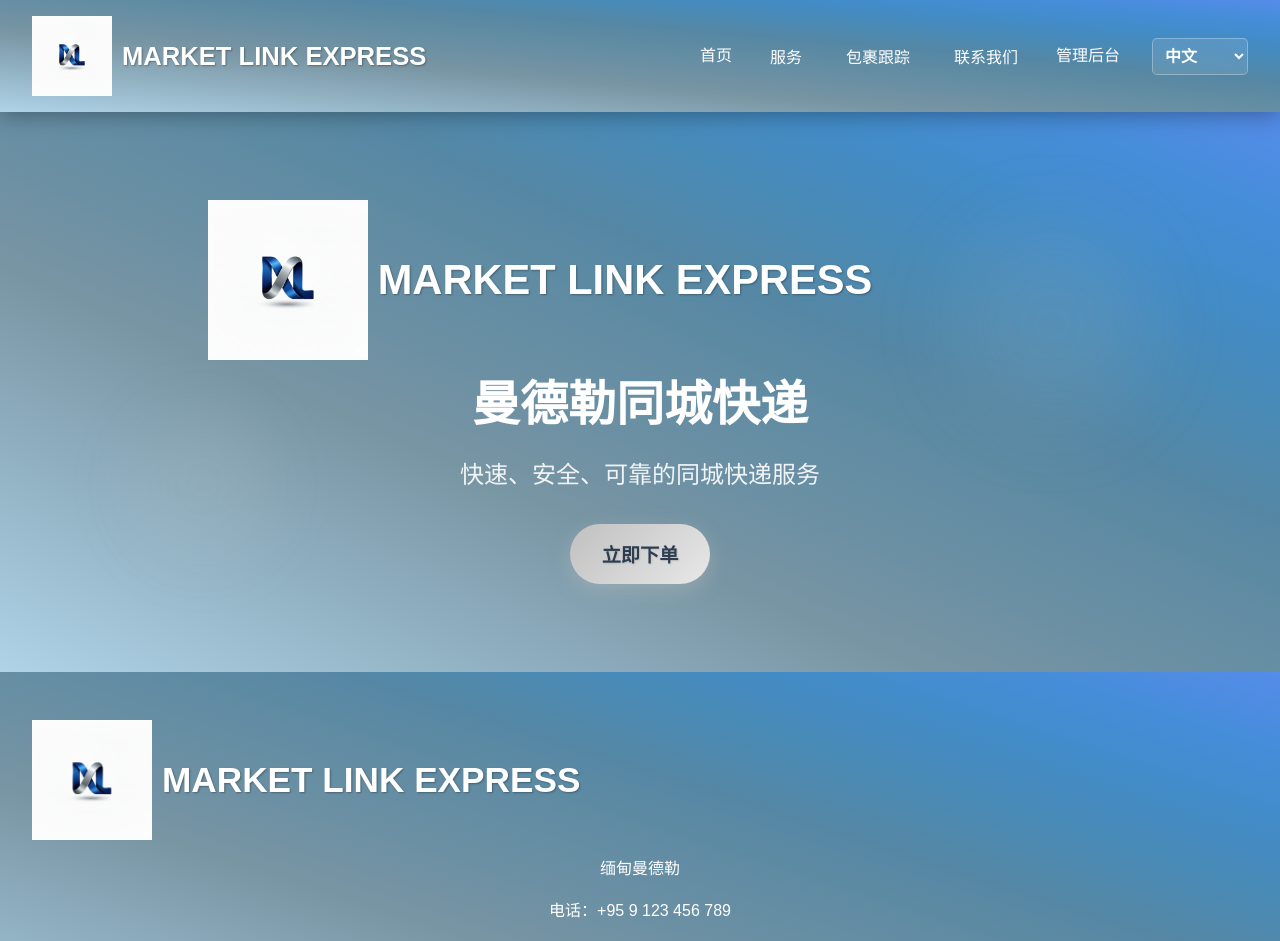
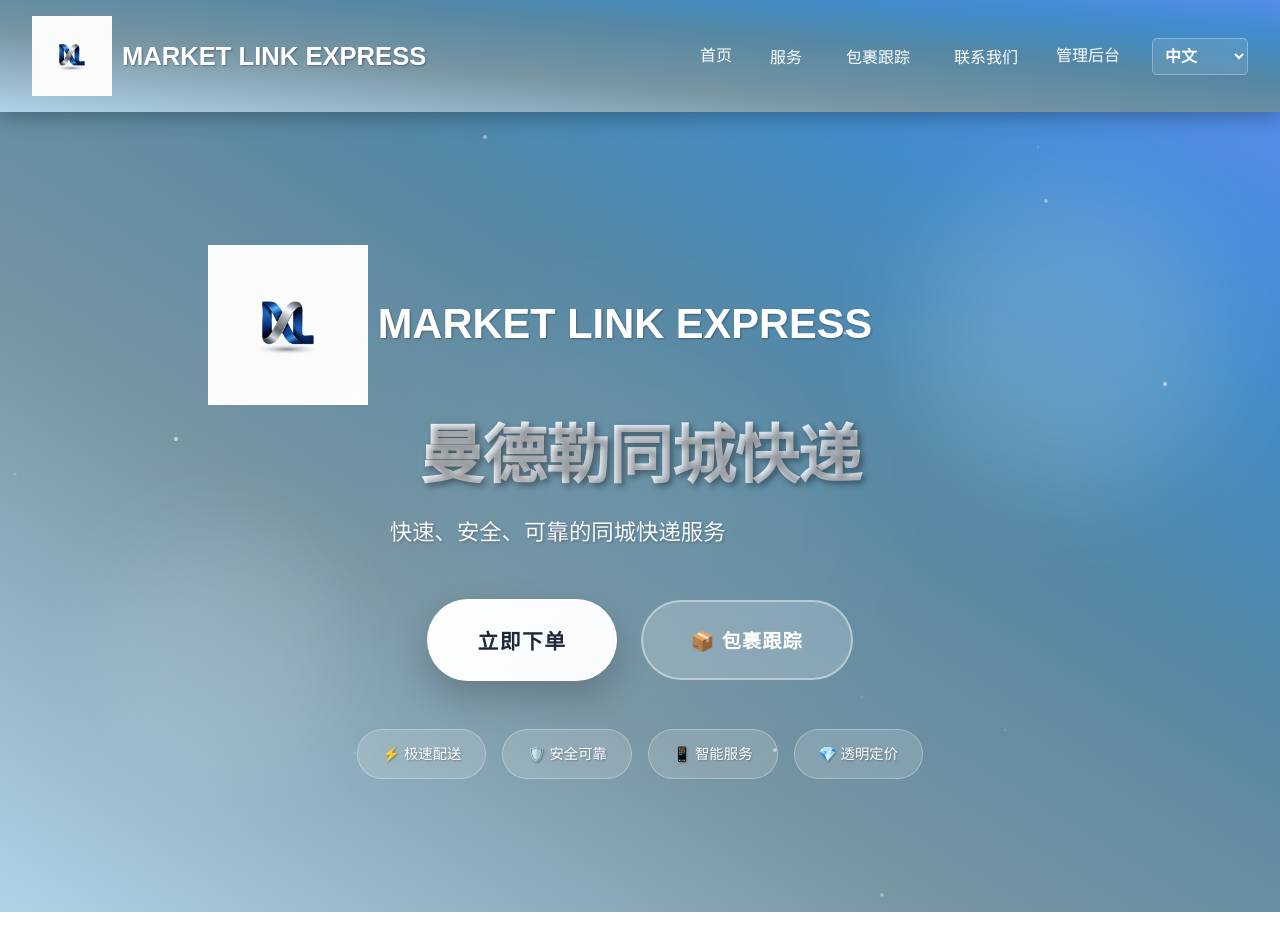
Before and after one commit to huangdelun16-lgtm/ml-express, a React (Create React App) app: page / in a window 1280 px wide. Shown: the top 941 px of the page. After the commit the page ends 912 px from the top, so only its background shows below. Built offline with nearby package versions, Linux system fonts and the light colour scheme; no server answers; the database is empty; the HTML template or start-up script is replaced by a standard one.

Commit message:
Enhance homepage: Remove footer cards and add premium animations with attractive elements

```diff
--- a/src/pages/HomePage.tsx
+++ b/src/pages/HomePage.tsx
@@ -596,111 +596,245 @@
         transform: isVisible ? 'translateY(0)' : 'translateY(30px)',
         transition: 'all 0.6s ease-in-out',
         textAlign: 'center',
-        minHeight: window.innerWidth < 768 ? '60vh' : '70vh',
+        minHeight: '100vh',
         display: 'flex',
         flexDirection: 'column',
         justifyContent: 'center',
         alignItems: 'center',
         overflow: 'hidden'
       }}>
-        {/* 背景装饰 */}
+        {/* 动态背景装饰 */}
         <div style={{
           position: 'absolute',
-          top: '20%',
-          right: '10%',
-          width: '200px',
-          height: '200px',
-          background: 'rgba(192, 192, 192, 0.1)',
+          top: '10%',
+          right: '5%',
+          width: '300px',
+          height: '300px',
+          background: 'rgba(255,255,255,0.15)',
           borderRadius: '50%',
-          filter: 'blur(40px)'
+          filter: 'blur(50px)',
+          animation: 'float 6s ease-in-out infinite'
         }}></div>
         <div style={{
           position: 'absolute',
-          bottom: '20%',
-          left: '10%',
-          width: '150px',
-          height: '150px',
-          background: 'rgba(192, 192, 192, 0.1)',
+          bottom: '15%',
+          left: '8%',
+          width: '250px',
+          height: '250px',
+          background: 'rgba(255,255,255,0.1)',
           borderRadius: '50%',
-          filter: 'blur(30px)'
+          filter: 'blur(40px)',
+          animation: 'float 8s ease-in-out infinite reverse'
         }}></div>
+        <div style={{
+          position: 'absolute',
+          top: '50%',
+          left: '50%',
+          transform: 'translate(-50%, -50%)',
+          width: '400px',
+          height: '400px',
+          background: 'rgba(255,255,255,0.05)',
+          borderRadius: '50%',
+          filter: 'blur(80px)',
+          animation: 'pulse 10s ease-in-out infinite'
+        }}></div>
+
+        {/* 粒子效果 */}
+        {[...Array(20)].map((_, i) => (
+          <div key={i} style={{
+            position: 'absolute',
+            width: '4px',
+            height: '4px',
+            background: 'rgba(255,255,255,0.6)',
+            borderRadius: '50%',
+            left: `${Math.random() * 100}%`,
+            top: `${Math.random() * 100}%`,
+            animation: `sparkle ${3 + Math.random() * 4}s ease-in-out infinite`,
+            animationDelay: `${Math.random() * 2}s`
+          }}></div>
+        ))}
 
         <div style={{ position: 'relative', zIndex: 1 }}>
+          {/* 主标题区域 */}
+          <div style={{
+            marginBottom: '3rem',
+            animation: 'fadeInUp 1s ease-out'
+          }}>
             <Logo size="large" />
             <h1 style={{
-            fontSize: window.innerWidth < 768 ? '2rem' : '3rem',
-            marginBottom: '1rem',
-            fontWeight: 'bold',
-            lineHeight: '1.2',
+              fontSize: window.innerWidth < 768 ? '2.5rem' : '4rem',
+              marginBottom: '1.5rem',
+              fontWeight: '800',
+              textShadow: '3px 3px 6px rgba(0,0,0,0.4)',
+              background: 'linear-gradient(45deg, #ffffff, #f0f8ff, #e6f3ff)',
+              WebkitBackgroundClip: 'text',
+              WebkitTextFillColor: 'transparent',
+              backgroundClip: 'text',
+              letterSpacing: '-1px',
+              lineHeight: '1.1',
               marginTop: '1rem'
             }}>
               {t.hero.title}
             </h1>
             <p style={{
-            fontSize: window.innerWidth < 768 ? '1.1rem' : '1.5rem',
+              fontSize: window.innerWidth < 768 ? '1.1rem' : '1.4rem',
               marginBottom: '2rem',
-            opacity: 0.9,
-            maxWidth: '1000px',
-            lineHeight: '1.4'
+              opacity: 0.95,
+              maxWidth: '700px',
+              lineHeight: '1.6',
+              fontWeight: '300',
+              textShadow: '1px 1px 3px rgba(0,0,0,0.3)'
             }}>
               {t.hero.subtitle}
             </p>
+          </div>
+
+          {/* CTA按钮区域 */}
+          <div style={{
+            display: 'flex',
+            gap: '1.5rem',
+            flexDirection: window.innerWidth < 768 ? 'column' : 'row',
+            alignItems: 'center',
+            justifyContent: 'center',
+            animation: 'fadeInUp 1s ease-out 0.3s both'
+          }}>
             <button
               onClick={() => setShowOrderForm(true)}
               style={{
-              background: 'linear-gradient(135deg, #C0C0C0 0%, #E8E8E8 100%)',
-              color: '#2C3E50',
-              border: 'none',
-              padding: window.innerWidth < 768 ? '0.8rem 1.5rem' : '1rem 2rem',
+                background: 'linear-gradient(135deg, #ffffff 0%, #f8fafc 100%)',
+                color: '#1e293b',
+                border: '2px solid rgba(255,255,255,0.3)',
+                padding: window.innerWidth < 768 ? '1.2rem 2.5rem' : '1.5rem 3rem',
+                borderRadius: '60px',
+                cursor: 'pointer',
+                fontWeight: '700',
+                fontSize: window.innerWidth < 768 ? '1.1rem' : '1.3rem',
+                boxShadow: '0 15px 35px rgba(0,0,0,0.2), inset 0 1px 0 rgba(255,255,255,0.3)',
+                transition: 'all 0.4s cubic-bezier(0.4, 0, 0.2, 1)',
+                textTransform: 'uppercase',
+                letterSpacing: '1.5px',
+                position: 'relative',
+                overflow: 'hidden'
+              }}
+              onMouseOver={(e) => {
+                e.currentTarget.style.transform = 'translateY(-5px) scale(1.05)';
+                e.currentTarget.style.boxShadow = '0 20px 45px rgba(0,0,0,0.3), inset 0 1px 0 rgba(255,255,255,0.4)';
+                e.currentTarget.style.background = 'linear-gradient(135deg, #ffffff 0%, #f1f5f9 100%)';
+              }}
+              onMouseOut={(e) => {
+                e.currentTarget.style.transform = 'translateY(0) scale(1)';
+                e.currentTarget.style.boxShadow = '0 15px 35px rgba(0,0,0,0.2), inset 0 1px 0 rgba(255,255,255,0.3)';
+                e.currentTarget.style.background = 'linear-gradient(135deg, #ffffff 0%, #f8fafc 100%)';
+              }}
+            >
+              <span style={{ position: 'relative', zIndex: 1 }}>
+                {t.hero.cta}
+              </span>
+            </button>
+
+            <button
+              onClick={() => handleNavigation('/tracking')}
+              style={{
+                background: 'rgba(255,255,255,0.2)',
+                color: 'white',
+                border: '2px solid rgba(255,255,255,0.4)',
+                padding: window.innerWidth < 768 ? '1.2rem 2.5rem' : '1.5rem 3rem',
+                borderRadius: '60px',
+                cursor: 'pointer',
+                fontWeight: '600',
                 fontSize: window.innerWidth < 768 ? '1rem' : '1.2rem',
-              fontWeight: 'bold',
-              borderRadius: '50px',
-              cursor: 'pointer',
-              boxShadow: '0 6px 20px rgba(192, 192, 192, 0.4)',
-              transition: 'all 0.3s ease',
-              textShadow: '1px 1px 2px rgba(0,0,0,0.1)'
+                backdropFilter: 'blur(10px)',
+                transition: 'all 0.4s cubic-bezier(0.4, 0, 0.2, 1)',
+                textTransform: 'uppercase',
+                letterSpacing: '1px'
               }}
               onMouseOver={(e) => {
+                e.currentTarget.style.transform = 'translateY(-3px) scale(1.02)';
+                e.currentTarget.style.background = 'rgba(255,255,255,0.3)';
+                e.currentTarget.style.borderColor = 'rgba(255,255,255,0.6)';
+              }}
+              onMouseOut={(e) => {
+                e.currentTarget.style.transform = 'translateY(0) scale(1)';
+                e.currentTarget.style.background = 'rgba(255,255,255,0.2)';
+                e.currentTarget.style.borderColor = 'rgba(255,255,255,0.4)';
+              }}
+            >
+              📦 包裹跟踪
+            </button>
+          </div>
+
+          {/* 特色标签 */}
+          <div style={{
+            marginTop: '3rem',
+            display: 'flex',
+            gap: '1rem',
+            flexWrap: 'wrap',
+            justifyContent: 'center',
+            animation: 'fadeInUp 1s ease-out 0.6s both'
+          }}>
+            {['⚡ 极速配送', '🛡️ 安全可靠', '📱 智能服务', '💎 透明定价'].map((tag, index) => (
+              <div key={index} style={{
+                background: 'rgba(255,255,255,0.15)',
+                backdropFilter: 'blur(10px)',
+                border: '1px solid rgba(255,255,255,0.3)',
+                padding: '0.8rem 1.5rem',
+                borderRadius: '25px',
+                fontSize: '0.9rem',
+                fontWeight: '500',
+                color: 'white',
+                textShadow: '1px 1px 2px rgba(0,0,0,0.3)',
+                transition: 'all 0.3s ease'
+              }}
+              onMouseOver={(e) => {
+                e.currentTarget.style.background = 'rgba(255,255,255,0.25)';
                 e.currentTarget.style.transform = 'translateY(-2px)';
-              e.currentTarget.style.boxShadow = '0 8px 25px rgba(192, 192, 192, 0.6)';
               }}
               onMouseOut={(e) => {
+                e.currentTarget.style.background = 'rgba(255,255,255,0.15)';
                 e.currentTarget.style.transform = 'translateY(0)';
-              e.currentTarget.style.boxShadow = '0 6px 20px rgba(192, 192, 192, 0.4)';
               }}
               >
-            {t.hero.cta}
-          </button>
+                {tag}
+              </div>
+            ))}
+          </div>
         </div>
       </section>
 
 
 
 
-      {/* 页脚 */}
-      <footer id="contact" style={{
-        position: 'relative',
-        zIndex: 5,
-        background: 'linear-gradient(to right top, #b0d3e8, #a2c3d6, #93b4c5, #86a4b4, #7895a3, #6c90a3, #618ca3, #5587a4, #498ab6, #428cc9, #468dda, #558cea)',
-        color: 'white',
-        padding: window.innerWidth < 768 ? '2rem 1rem' : '3rem 2rem',
-        opacity: isVisible ? 1 : 0,
-        transform: isVisible ? 'translateY(0)' : 'translateY(30px)',
-        transition: 'all 0.6s ease-in-out',
-        textAlign: 'center'
-      }}>
-        <Logo size="medium" />
-        <p style={{ fontSize: window.innerWidth < 768 ? '0.9rem' : '1rem', marginTop: '1rem' }}>{t.footer.address}</p>
-        <p style={{ fontSize: window.innerWidth < 768 ? '0.9rem' : '1rem' }}>电话：{t.footer.phone}</p>
-        <p style={{ fontSize: window.innerWidth < 768 ? '0.9rem' : '1rem' }}>邮箱：{t.footer.email}</p>
-        <p style={{
-          marginTop: '2rem',
-          opacity: 0.8,
-          fontSize: window.innerWidth < 768 ? '0.8rem' : '1rem'
-        }}>
-          © 2024 MARKET LINK EXPRESS. All rights reserved.
-        </p>
-      </footer>
+
+      {/* CSS动画样式 */}
+      <style>
+        {`
+          @keyframes float {
+            0%, 100% { transform: translateY(0px) rotate(0deg); }
+            50% { transform: translateY(-20px) rotate(5deg); }
+          }
+
+          @keyframes pulse {
+            0%, 100% { transform: translate(-50%, -50%) scale(1); opacity: 0.5; }
+            50% { transform: translate(-50%, -50%) scale(1.1); opacity: 0.8; }
+          }
+
+          @keyframes sparkle {
+            0%, 100% { opacity: 0; transform: scale(0.5); }
+            50% { opacity: 1; transform: scale(1); }
+          }
+
+          @keyframes fadeInUp {
+            from {
+              opacity: 0;
+              transform: translateY(30px);
+            }
+            to {
+              opacity: 1;
+              transform: translateY(0);
+            }
+          }
+        `}
+      </style>
 
       {/* 订单表单模态窗口 */}
       {showOrderForm && (
```
Lines whose indentation alone changed are shown as unchanged.
